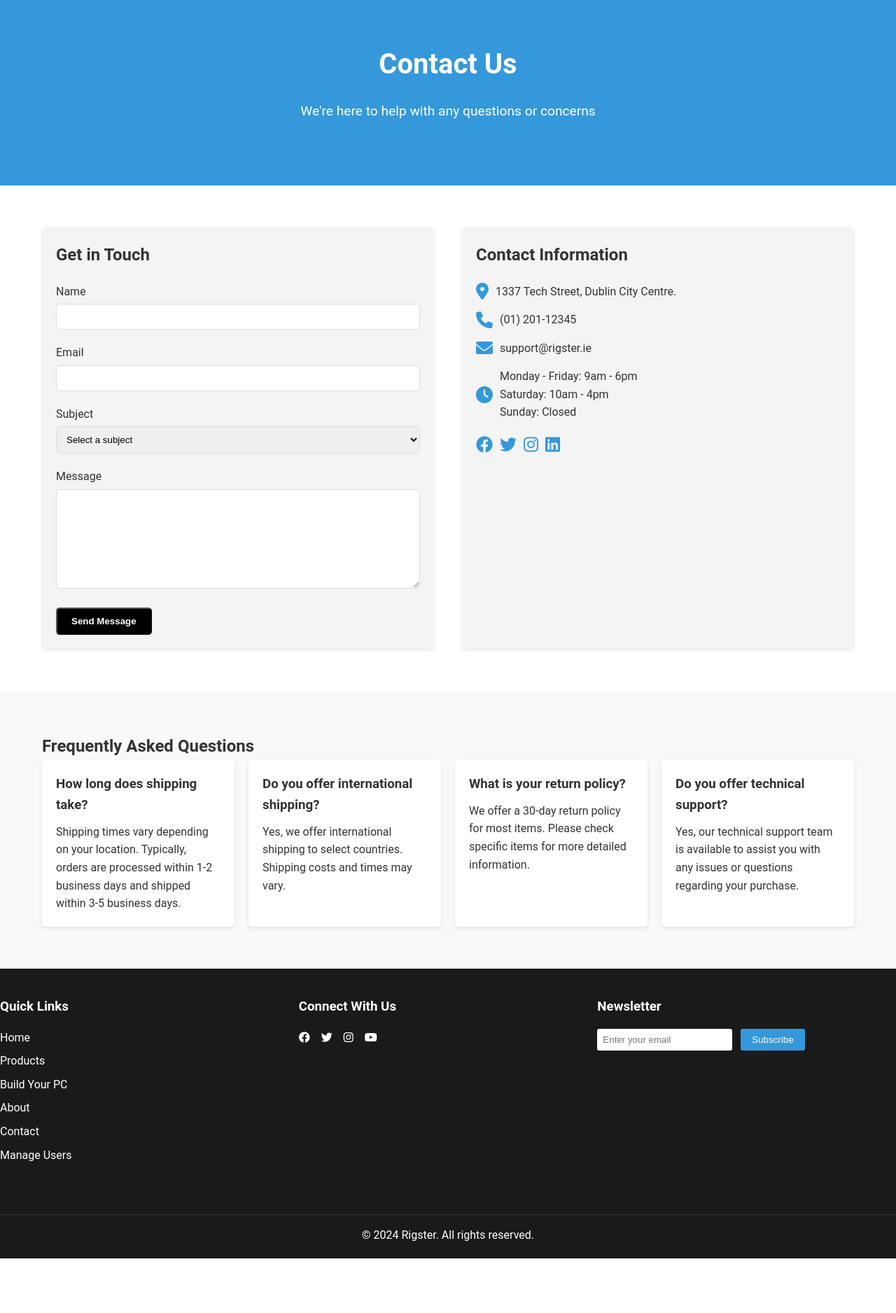
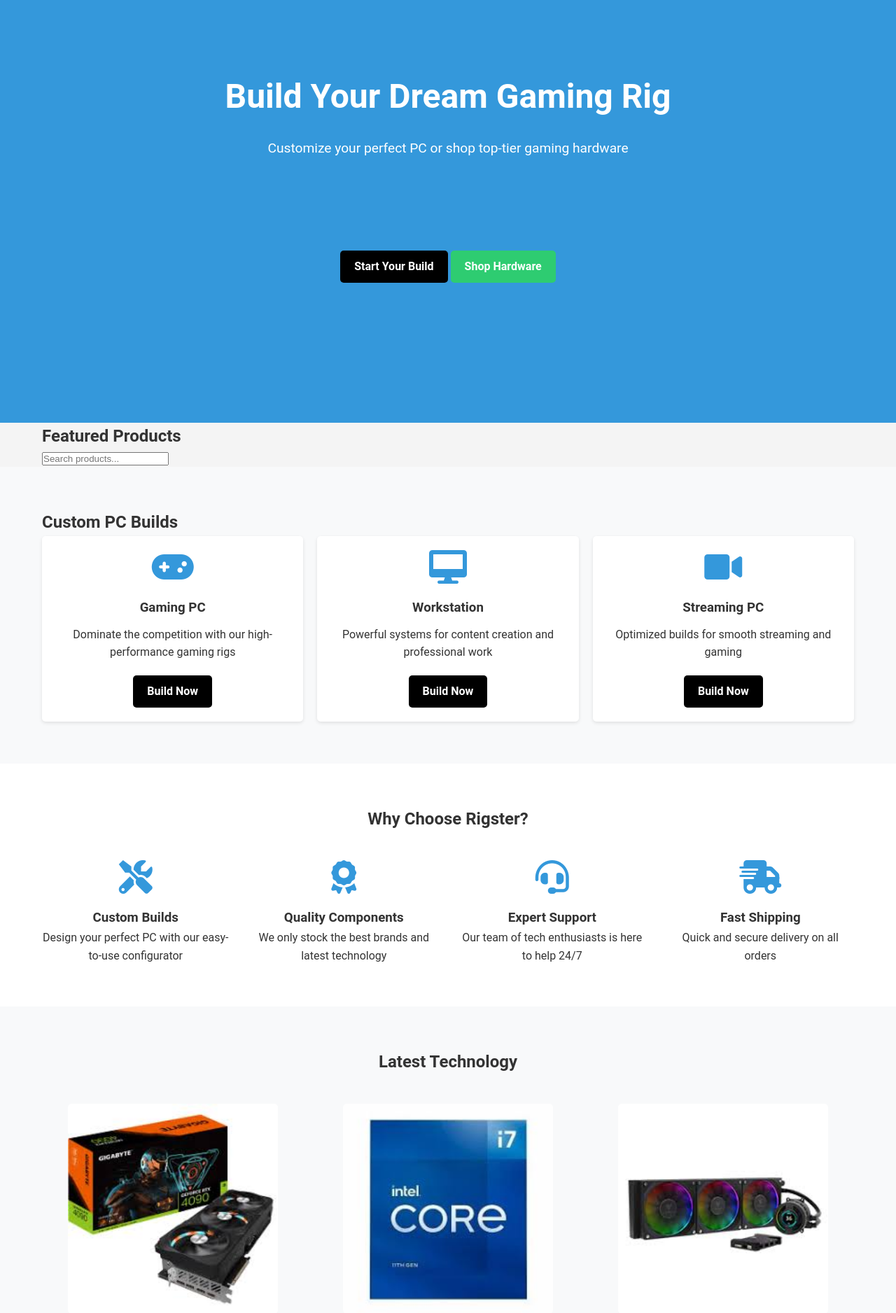
Before and after one commit to ShaneZD/DB_Assignment, a Flask app: page / in a window 1280 px wide. Shown: the part 70-1946 px from the top of the page at 70% size. Before the commit the page ends 1868 px from the top, so only its background shows below. Run offline with Flask 3, Linux system fonts and the light colour scheme.

Commit message:
Update index.html
i'm an idiot! posted contacts into index.

```diff
--- a/templates/index.html
+++ b/templates/index.html
@@ -1,102 +1,130 @@
 {% extends "base.html" %}
-{% block title %}Contact Us - Rigster{% endblock %}
-{% block extra_css %}
-<link rel="stylesheet" href="{{ url_for('static', filename='css/rigstyle.css') }}">
-{% endblock %}
+
+{% block title %}Rigster - Custom PC Builds & Gaming Hardware{% endblock %}
 
 {% block content %}
-<section class="contact-hero hero">
+<section class="hero">
     <div class="container">
-        <h1>Contact Us</h1>
-        <p>We're here to help with any questions or concerns</p>
+        <h1>Build Your Dream Gaming Rig</h1>
+        <p>Customize your perfect PC or shop top-tier gaming hardware</p>
+        <div class="hero">
+            <a href="{{ url_for('build') }}" class="btn btn-primary">Start Your Build</a>
+            <a href="{{ url_for('products') }}" class="btn btn-secondary">Shop Hardware</a>
+        </div>
     </div>
 </section>
 
-<section class="contact-content">
+<section class="featured-products">
     <div class="container">
-        <div class="contact-grid">
-            <div class="contact-form-container">
-                <h2>Get in Touch</h2>
-                <form id="contact-form">
-                    <div class="form-group">
-                        <label for="name">Name</label>
-                        <input type="text" id="name" name="name" required>
-                    </div>
-                    <div class="form-group">
-                        <label for="email">Email</label>
-                        <input type="email" id="email" name="email" required>
-                    </div>
-                    <div class="form-group">
-                        <label for="subject">Subject</label>
-                        <select id="subject" name="subject" required>
-                            <option value="">Select a subject</option>
-                            <option value="support">Technical Support</option>
-                            <option value="sales">Sales Inquiry</option>
-                            <option value="feedback">Feedback</option>
-                            <option value="other">Other</option>
-                        </select>
-                    </div>
-                    <div class="form-group">
-                        <label for="message">Message</label>
-                        <textarea id="message" name="message" rows="8" required></textarea>
-                    </div>
-                    <button type="submit" class="btn btn-primary">Send Message</button>
-                </form>
+        <h2>Featured Products</h2>
+        <input type="text" id="product-search" placeholder="Search products..." class="search-input">
+        <div class="product-grid">
+            {% for product in featured_products %}
+            <div class="product-card">
+                <img src="{{ url_for('static', filename='images/products/' + product.image) }}" alt="{{ product.name }}">
+                <h3>{{ product.name }}</h3>
+                <p class="price">${{ product.price }}</p>
+                <a href="{{ url_for('product', product_id=product.id) }}" class="btn btn-outline">View Details</a>
             </div>
-            <div class="contact-info">
-                <h2>Contact Information</h2>
-                <div class="info-item">
-                    <i class="fas fa-map-marker-alt"></i>
-                    <p>1337 Tech Street, Dublin City Centre.</p>
-                </div>
-                <div class="info-item">
-                    <i class="fas fa-phone"></i>
-                    <p>(01) 201-12345</p>
-                </div>
-                <div class="info-item">
-                    <i class="fas fa-envelope"></i>
-                    <p>support@rigster.ie</p>
-                </div>
-                <div class="info-item">
-                    <i class="fas fa-clock"></i>
-                    <p>Monday - Friday: 9am - 6pm<br>Saturday: 10am - 4pm<br>Sunday: Closed</p>
-                </div>
-                <div class="social-links">
-                    <a href="#" class="social-icon"><i class="fab fa-facebook"></i></a>
-                    <a href="#" class="social-icon"><i class="fab fa-twitter"></i></a>
-                    <a href="#" class="social-icon"><i class="fab fa-instagram"></i></a>
-                    <a href="#" class="social-icon"><i class="fab fa-linkedin"></i></a>
-                </div>
+            {% endfor %}
+        </div>
+    </div>
+</section>
+
+<section class="custom-builds">
+    <div class="container">
+        <h2>Custom PC Builds</h2>
+        <div class="build-options">
+            <div class="build-option">
+                <i class="fas fa-gamepad"></i>
+                <h3>Gaming PC</h3>
+                <p>Dominate the competition with our high-performance gaming rigs</p>
+                <a href="{{ url_for('build', category='gaming') }}" class="btn btn-primary">Build Now</a>
+            </div>
+            <div class="build-option">
+                <i class="fas fa-desktop"></i>
+                <h3>Workstation</h3>
+                <p>Powerful systems for content creation and professional work</p>
+                <a href="{{ url_for('build', category='workstation') }}" class="btn btn-primary">Build Now</a>
+            </div>
+            <div class="build-option">
+                <i class="fas fa-video"></i>
+                <h3>Streaming PC</h3>
+                <p>Optimized builds for smooth streaming and gaming</p>
+                <a href="{{ url_for('build', category='streaming') }}" class="btn btn-primary">Build Now</a>
             </div>
         </div>
     </div>
 </section>
 
-<section class="faq">
+<section class="why-choose-us">
     <div class="container">
-        <h2>Frequently Asked Questions</h2>
-        <div class="faq-grid">
-            <div class="faq-item">
-                <h3>How long does shipping take?</h3>
-                <p>Shipping times vary depending on your location. Typically, orders are processed within 1-2 business days and shipped within 3-5 business days.</p>
+        <h2>Why Choose Rigster?</h2>
+        <div class="features-grid">
+            <div class="feature">
+                <i class="fas fa-tools"></i>
+                <h3>Custom Builds</h3>
+                <p>Design your perfect PC with our easy-to-use configurator</p>
             </div>
-            <div class="faq-item">
-                <h3>Do you offer international shipping?</h3>
-                <p>Yes, we offer international shipping to select countries. Shipping costs and times may vary.</p>
+            <div class="feature">
+                <i class="fas fa-award"></i>
+                <h3>Quality Components</h3>
+                <p>We only stock the best brands and latest technology</p>
             </div>
-            <div class="faq-item">
-                <h3>What is your return policy?</h3>
-                <p>We offer a 30-day return policy for most items. Please check specific items for more detailed information.</p>
+            <div class="feature">
+                <i class="fas fa-headset"></i>
+                <h3>Expert Support</h3>
+                <p>Our team of tech enthusiasts is here to help 24/7</p>
             </div>
-            <div class="faq-item">
-                <h3>Do you offer technical support?</h3>
-                <p>Yes, our technical support team is available to assist you with any issues or questions regarding your purchase.</p>
+            <div class="feature">
+                <i class="fas fa-shipping-fast"></i>
+                <h3>Fast Shipping</h3>
+                <p>Quick and secure delivery on all orders</p>
+            </div>
+        </div>
+    </div>
+</section>
+
+<section class="latest-tech">
+    <div class="container">
+        <h2>Latest Technology</h2>
+        <div class="tech-showcase">
+            <div class="tech-item">
+                <img src="{{ url_for('static', filename='images/rtx4090ti.jpg') }}" alt="Latest GPUs">
+                <h3>Next-Gen GPUs</h3>
+                <p>Experience unparalleled graphics with the latest NVIDIA and AMD cards</p>
+            </div>
+            <div class="tech-item">
+                <img src="{{ url_for('static', filename='images/i11.jpg') }}" alt="Powerful CPUs">
+                <h3>Powerful CPUs</h3>
+                <p>Boost your system's performance with cutting-edge processors</p>
+            </div>
+            <div class="tech-item">
+                <img src="{{ url_for('static', filename='images/cpucooler.jpg') }}" alt="Advanced Cooling">
+                <h3>Advanced Cooling</h3>
+                <p>Keep your system running cool and quiet with our cooling solutions</p>
+            </div>
+        </div>
+    </div>
+</section>
+
+<section class="testimonials">
+    <div class="container">
+        <h2>What Our Customers Say</h2>
+        <div class="testimonial-slider">
+            <div class="testimonial">
+                <p>"I bought my daughters first custom made PC and she absolutely loves it!"</p>
+                <cite>- Louise M.</cite>
+            </div>
+            <div class="testimonial">
+                <p>"The quality of components and the prices are unbeatable. I'll definitely be a returning customer."</p>
+                <cite>- Sarah L.</cite>
+            </div>
+            <div class="testimonial">
+                <p>"I bought a €4,000 PC to play an early 2000s click simulator because I couldn't turn away from the prices!"</p>
+                <cite>- Séan D.</cite>
             </div>
         </div>
     </div>
 </section>
 {% endblock %}
-
-{% block extra_js %}
-<script src="{{ url_for('static', filename='js/rig.js') }}"></script>
-{% endblock %}
```
